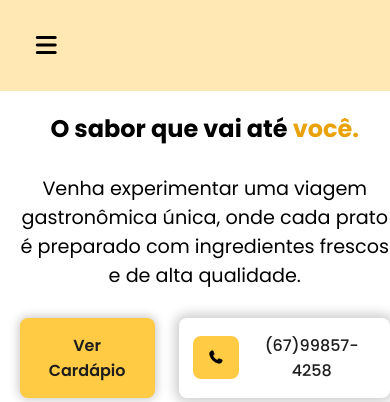
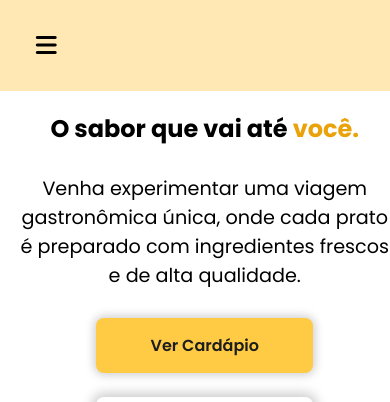
Before and after one commit to CaioFarias-jpg/Site_Restaurante, a plain HTML site: page index.html in a window 390 px wide. Shown: the top 402 px of the page. Drawn offline with nearby package versions, Linux system fonts and the light colour scheme.

Commit message:
Finalizando projeto

```diff
--- a/CSS/home.css
+++ b/CSS/home.css
@@ -89,4 +89,10 @@
     .descrição{
         font-size: 2rem;
     }
+    .cta-buttons{
+        flex-direction: column;
+    }
+    .cta-buttons a{
+        justify-content: center;
+    }
 }
```
